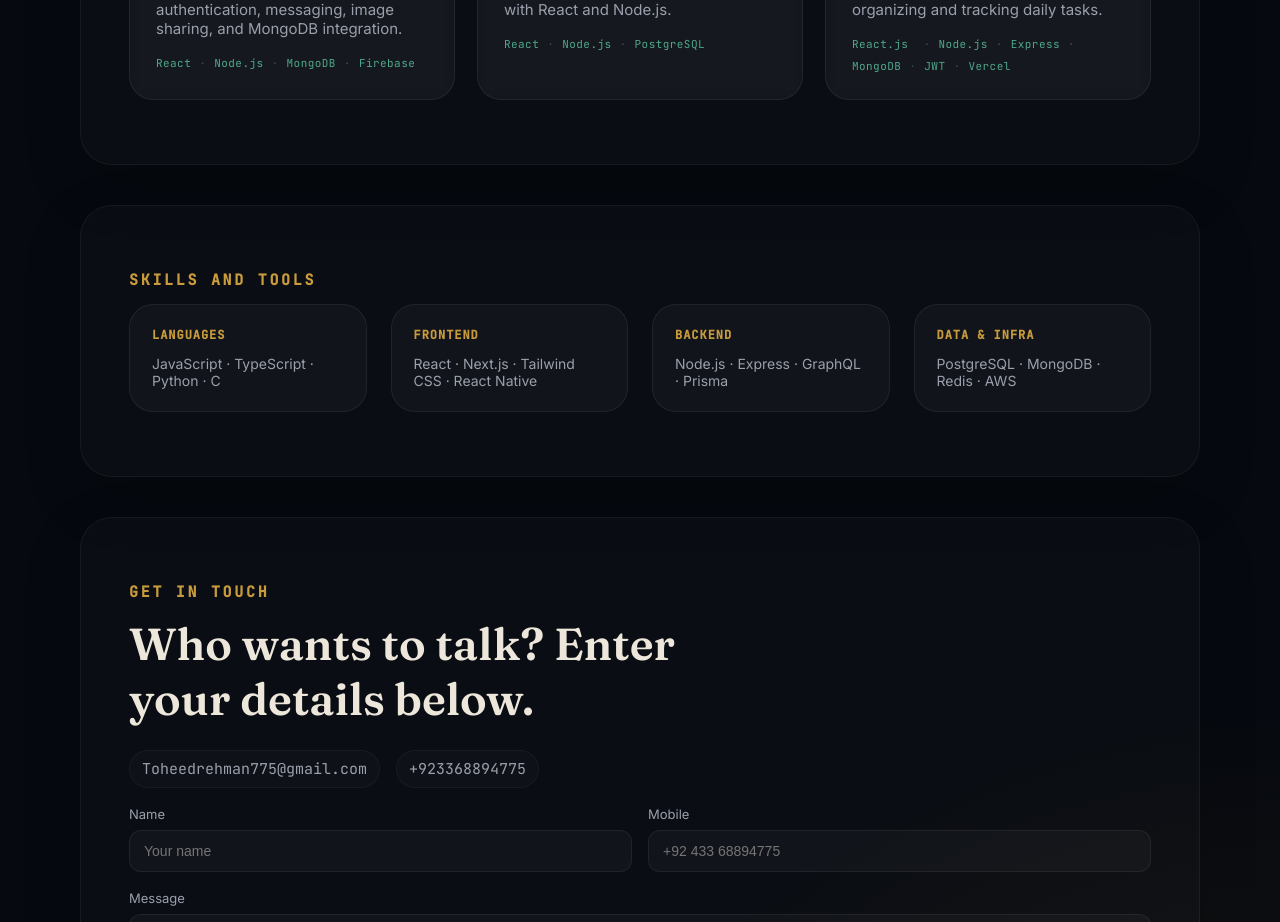
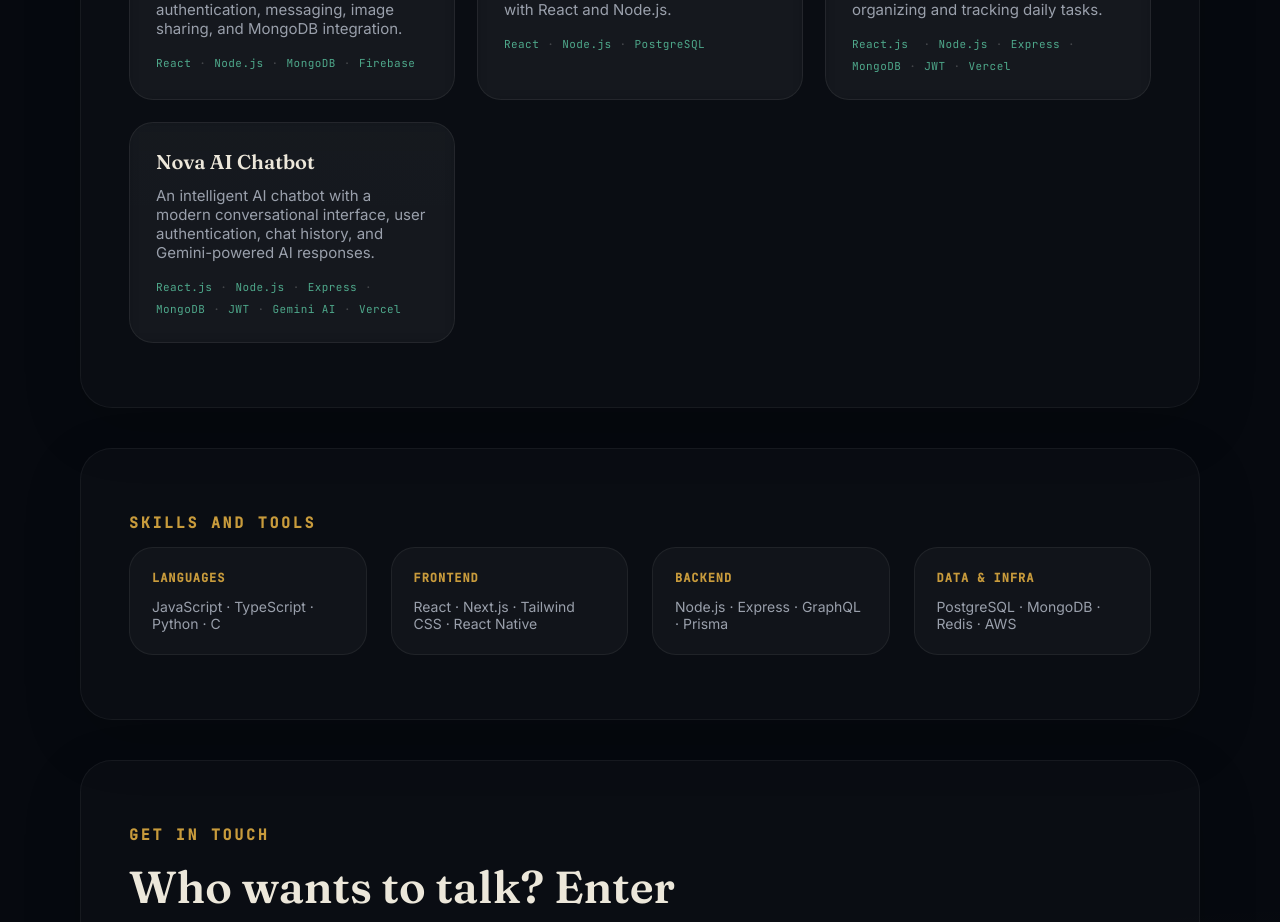
Before and after one commit to Toheedrehman/Portfilo, a React (Create React App) app: page / in a window 1280 px wide. Shown: the part 2360-3282 px from the top of the page. Built offline with nearby package versions, Linux system fonts and the light colour scheme.

Commit message:
Update Nova AI project

```diff
--- a/src/App.jsx
+++ b/src/App.jsx
@@ -123,6 +123,13 @@ const PROJECTS = [
     tech: ["React.js ", "Node.js", "Express", "MongoDB","JWT","Vercel"],
     link: "https://task-flow-beige-ten.vercel.app/",
   },
+  {
+  id: 3,
+  title: "Nova AI Chatbot",
+  description: "An intelligent AI chatbot with a modern conversational interface, user authentication, chat history, and Gemini-powered AI responses.",
+  tech: ["React.js", "Node.js", "Express", "MongoDB", "JWT", "Gemini AI", "Vercel"],
+  link: "https://nova-chatboot.vercel.app/",
+},
 ];
 
 const SKILLS = [
```
